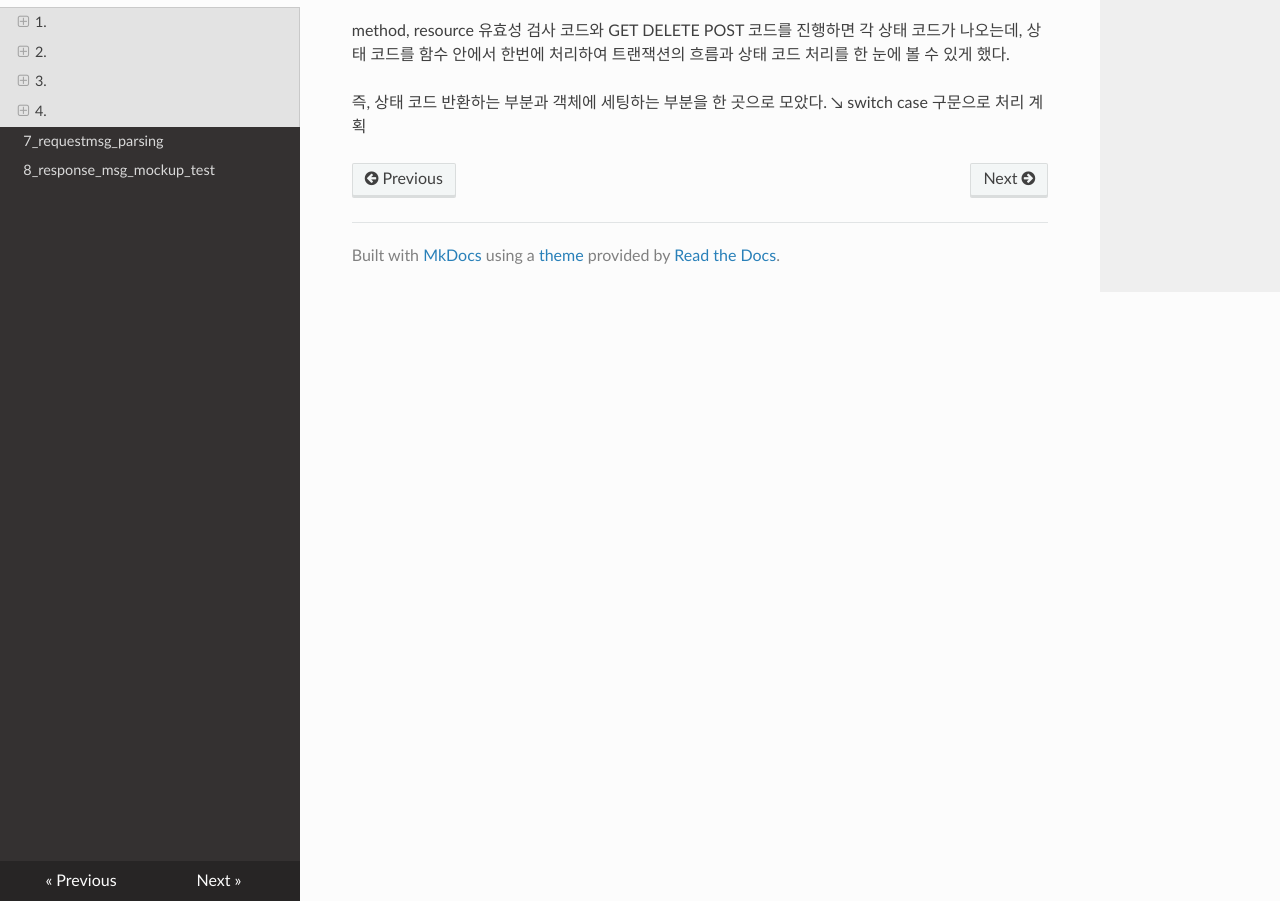
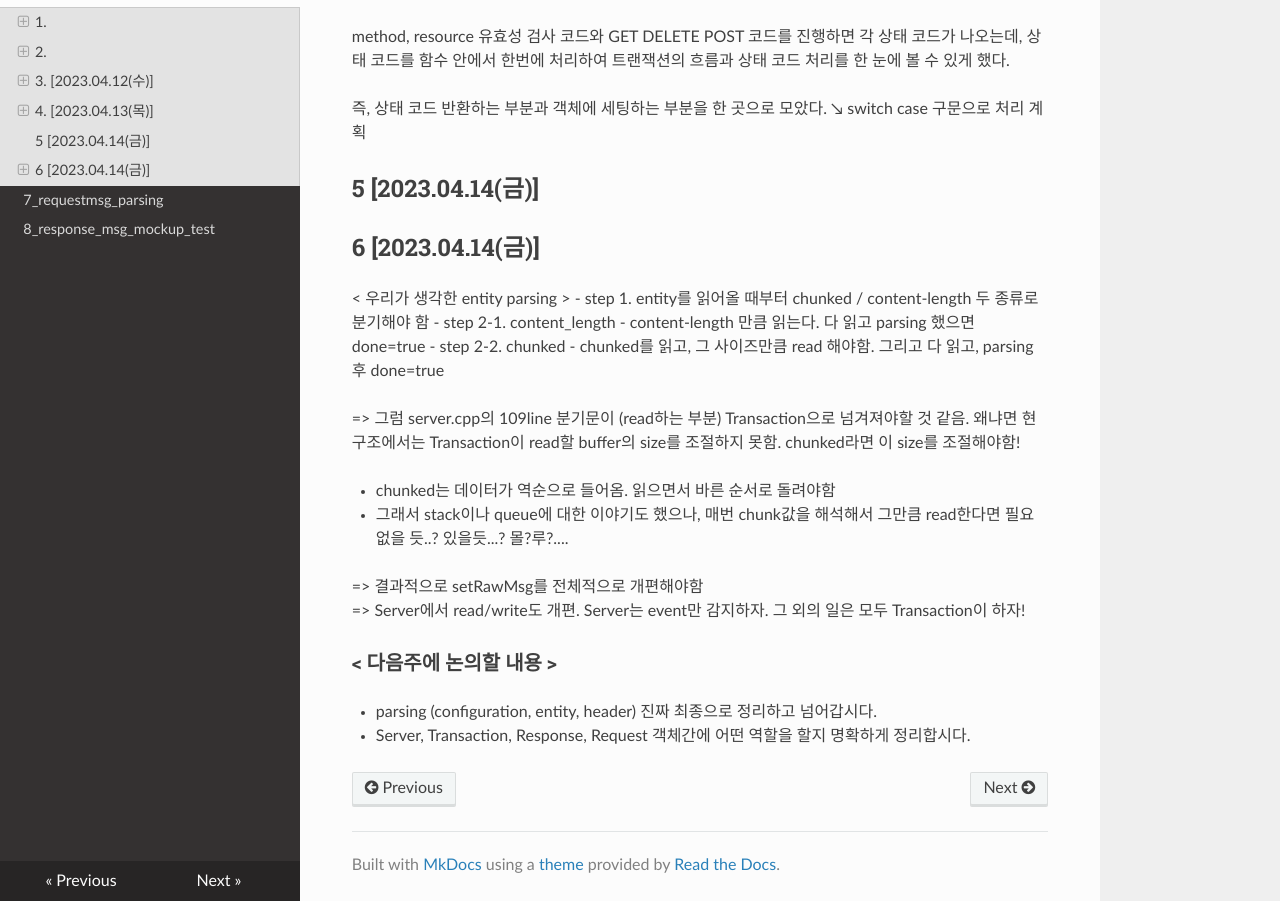
Before and after one commit to JaeHwan-s-WebServeClass/webserver-nginx, an MkDocs documentation site: the page built from docs/docs/til/6_OOP-debate.md, in a window 1280 px wide and 1400 px high, scrolled down 4887 px. Shown: the part 499-1400 px from the top of the window. Built offline with MkDocs 1.6.1, drawn with Linux system fonts in a browser that asks for light colours; nearby versions of some CDN libraries; some of the changed text lies outside the part shown.

Commit message:
docs: 230414 fri 논의 내용 추가
Co-authored-by: namzisun <namzisun@users.noreply.github.com>
Co-authored-by: xliiadastra <xliiadastra@users.noreply.github.com>
Co-authored-by: jaekim <jae-hwan-kim@users.noreply.github.com>
Co-authored-by: Ji-Hyuck, Min <jhMin95@users.noreply.github.com>
Co-authored-by: seunghye218 <seunghye218@users.noreply.github.com>

```diff
--- a/docs/docs/til/6_OOP-debate.md
+++ b/docs/docs/til/6_OOP-debate.md
@@ -106,7 +106,7 @@ HTTP request message가 `Server class`에서 `Request class`로 이동했다!
 3. 개발자 도구에서 네트워크를 확인하면 메시지가 보내진 걸 볼 수 있음 <br>
    ( 이건 그냥 추가함 )
 
-## 3.
+## 3. [2023.04.12(수)]
 
 ### 3-1. 논의 사항
 
@@ -186,7 +186,7 @@ class '트랜잭션' {
    오버헤드는 어떤 처리를 하기 위해 들어가는 간접적인 처리 시간 · 메모리 등을 말한다. 예를 들어 A라는 처리를 단순하게 실행한다면 10초 걸리는데, 안전성을 고려하고 부가적인 B라는 처리를 추가한 결과 처리시간이 15초 걸렸다면, 오버헤드는 5초가 된다
 
 
-## 4.
+## 4. [2023.04.13(목)]
 
 ### 4-1. 상황
 요청 메시지의 '메서드(method)와 리소스(url) 유효성 검사'를 진행하고, 각 메서드에 맞는 요청과 응답을 처리하는 과정을 구현해야한다.
@@ -203,3 +203,26 @@ method, resource 유효성 검사 코드와 GET DELETE POST 코드를 진행하
 
 즉, 상태 코드 반환하는 부분과 객체에 세팅하는 부분을 한 곳으로 모았다.
 ↘︎ switch case 구문으로 처리 계획
+
+## 5 [2023.04.14(금)]
+
+
+## 6 [2023.04.14(금)]
+< 우리가 생각한 entity parsing >
+- step 1. entity를 읽어올 때부터 chunked / content-length 두 종류로 분기해야 함
+- step 2-1. content_length
+   - content-length 만큼 읽는다. 다 읽고 parsing 했으면 done=true
+- step 2-2. chunked
+   - chunked를 읽고, 그 사이즈만큼 read 해야함. 그리고 다 읽고, parsing 후 done=true
+
+=> 그럼 server.cpp의 109line 분기문이 (read하는 부분) Transaction으로 넘겨져야할 것 같음. 왜냐면 현 구조에서는 Transaction이 read할 buffer의 size를 조절하지 못함. chunked라면 이 size를 조절해야함!
+
+- chunked는 데이터가 역순으로 들어옴. 읽으면서 바른 순서로 돌려야함
+   - 그래서 stack이나 queue에 대한 이야기도 했으나, 매번 chunk값을 해석해서 그만큼 read한다면 필요없을 듯..? 있을듯...? 몰?루?....
+
+=> 결과적으로 setRawMsg를 전체적으로 개편해야함
+=> Server에서 read/write도 개편. Server는 event만 감지하자. 그 외의 일은 모두 Transaction이 하자!
+
+### < 다음주에 논의할 내용 >
+- parsing (configuration, entity, header) 진짜 최종으로 정리하고 넘어갑시다.
+- Server, Transaction, Response, Request 객체간에 어떤 역할을 할지 명확하게 정리합시다.
```
